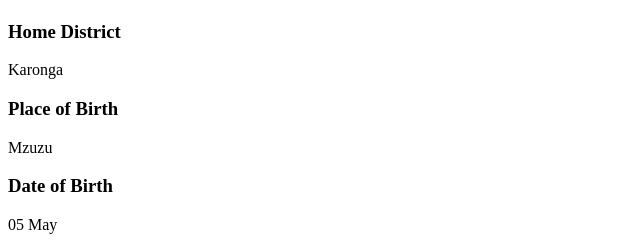
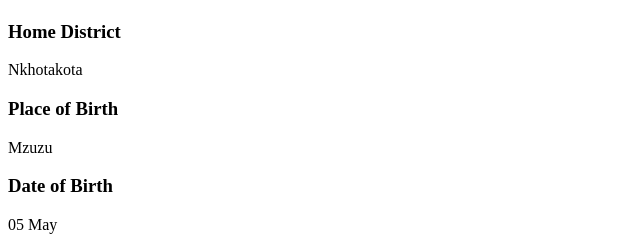
Before and after one commit to space-interpreter/Biography-Page, a plain HTML site: page index.html in a window 1280 px wide. Shown: the part 2002-2242 px from the top of the page, 0-640 px from the left. Drawn offline with Linux system fonts and the light colour scheme.

Commit message:
first version

```diff
--- a/index.html
+++ b/index.html
@@ -14,7 +14,7 @@
 <!-- Personal information -->
     <div>
         <h3>Home District</h3>
-        <p>Karonga</p>
+        <p>Nkhotakota</p>
         <h3>Place of Birth</h3>
         <p>Mzuzu</p>
         <h3>Date of Birth</h3>
```
